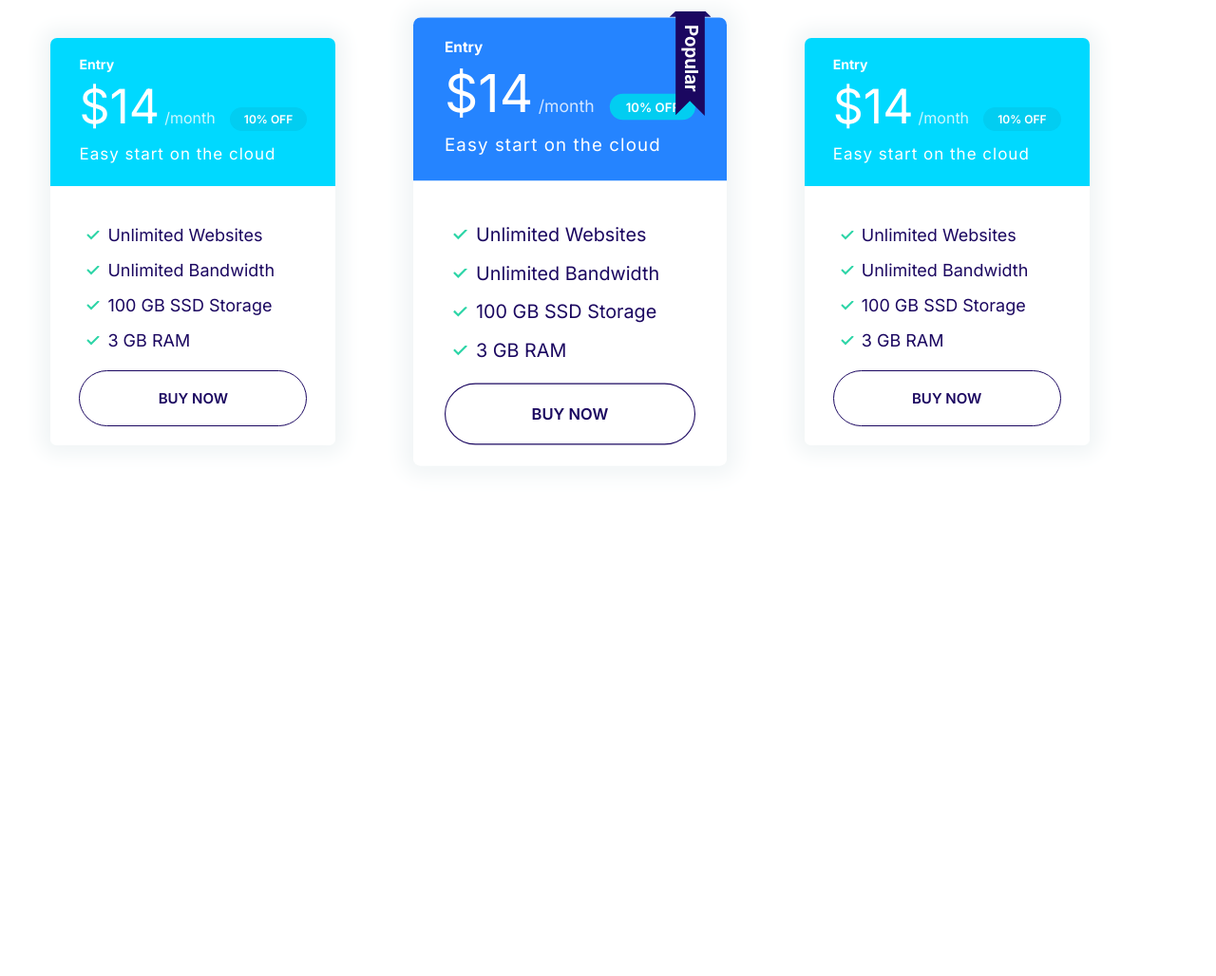
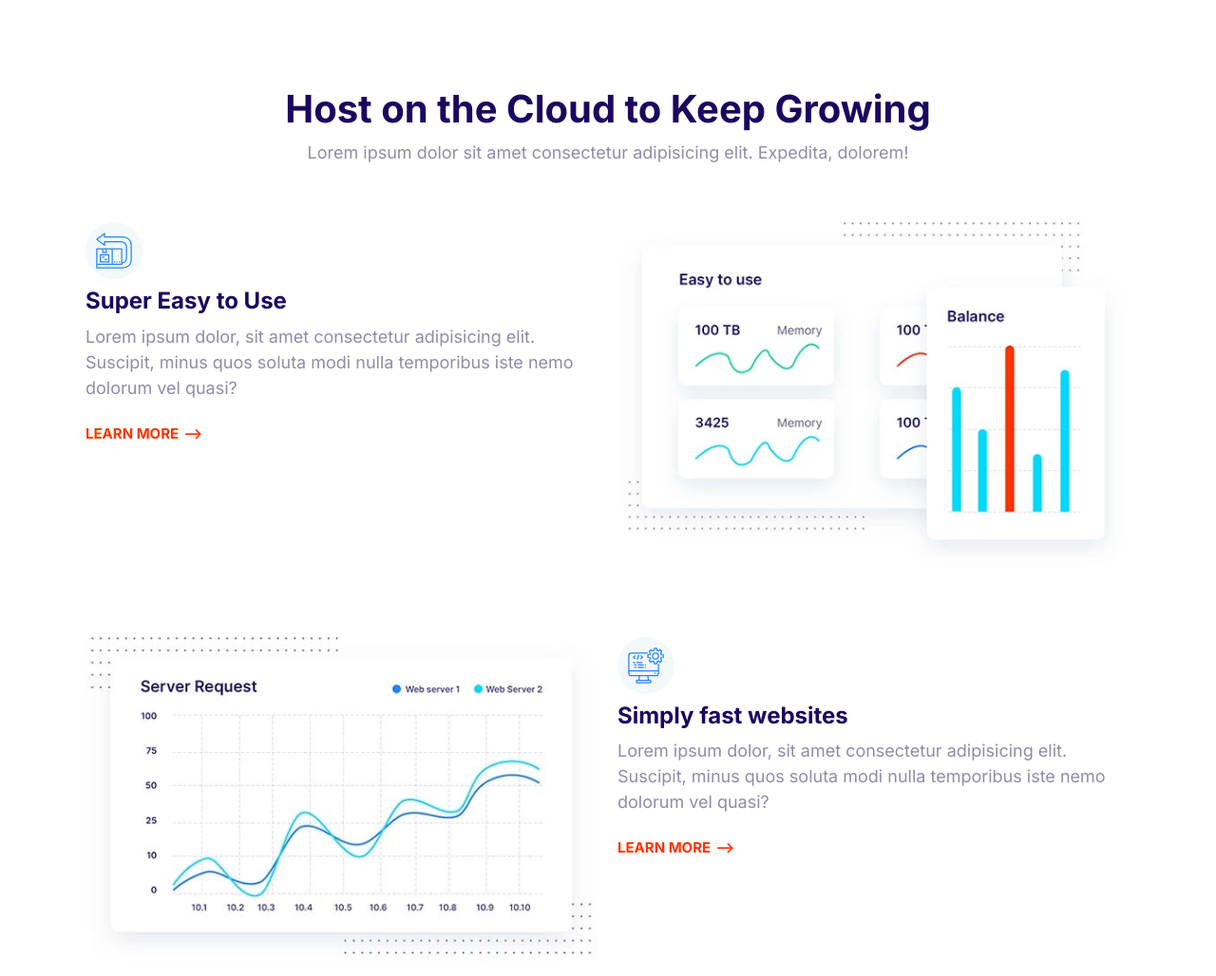
Before and after one commit to erutuzz/First-font-end-exercise-from-Mosh, a plain HTML site: page index.html in a window 1280 px wide. Shown: the top 1028 px of the page at 95% size. Before the commit the page ends 800 px from the top, so only its background shows below. Drawn offline with Linux system fonts and the light colour scheme.

Commit message:
Build the feature block

```diff
--- a/css/style.css
+++ b/css/style.css
@@ -635,3 +635,24 @@ a {
   max-width: 500px;
   margin: 0 auto;
 }
+
+/* feacture block */
+.block-feacture {
+  margin: 6rem auto;
+  gap: 4rem 2rem;
+}
+
+.feature__content > h3 {
+  margin: 1rem 0;
+}
+.feature__content > p {
+  margin-bottom: 2rem;
+}
+.feature__fig {
+  width: 100%;
+}
+@media screen and (min-width: 768px) {
+  .block-feacture:nth-of-type(even) .feature__content {
+    order: 2;
+  }
+}
--- a/index.html
+++ b/index.html
@@ -15,62 +15,112 @@
     />
   </head>
   <body>
-    <section class="grid block-plan container grid--1x3">
-      <div class="card card--secondary">
-        <header class="card__header">
-          <h3 class="plan__name">Entry</h3>
-          <span class="plan__billing-price">$14</span>
-          <span class="plan__billing-cycle">/month</span>
-          <span class="badger badger--secondary badger--small">10% OFF</span>
-          <span class="plan__description">Easy start on the cloud</span>
-        </header>
-        <div class="card__body">
-          <ul class="list list--tick">
-            <li class="list__item">Unlimited Websites</li>
-            <li class="list__item">Unlimited Bandwidth</li>
-            <li class="list__item">100 GB SSD Storage</li>
-            <li class="list__item">3 GB RAM</li>
-          </ul>
-          <button class="btn btn--outline btn--block">BUY NOW</button>
+    <section class="block container">
+      <header class="block__header">
+        <h2>Host on the Cloud to Keep Growing</h2>
+        <p>
+          Lorem ipsum dolor sit amet consectetur adipisicing elit. Expedita,
+          dolorem!
+        </p>
+      </header>
+      <article class="container grid grid--1x2 block-feacture">
+        <div class="feature__content">
+          <span class="icon-container">
+            <svg class="icon icon--primary">
+              <use xlink:href="images/sprite.svg#easy"></use>
+            </svg>
+          </span>
+          <h3 class="feature__heading">Super Easy to Use</h3>
+          <p>
+            Lorem ipsum dolor, sit amet consectetur adipisicing elit. Suscipit,
+            minus quos soluta modi nulla temporibus iste nemo dolorum vel quasi?
+          </p>
+          <a href="#" class="link-arrow">LEARN MORE</a>
         </div>
-      </div>
-      <div class="card card--primary card--popular">
-        <header class="card__header">
-          <h3 class="plan__name">Entry</h3>
-          <span class="plan__billing-price">$14</span>
-          <span class="plan__billing-cycle">/month</span>
-          <span class="badger badger--secondary badger--small">10% OFF</span>
-          <span class="plan__description">Easy start on the cloud</span>
-        </header>
-        <div class="card__body">
-          <ul class="list list--tick">
-            <li class="list__item">Unlimited Websites</li>
-            <li class="list__item">Unlimited Bandwidth</li>
-            <li class="list__item">100 GB SSD Storage</li>
-            <li class="list__item">3 GB RAM</li>
-          </ul>
-          <button class="btn btn--outline btn--block">BUY NOW</button>
+        <picture>
+          <source
+            type="image/webp"
+            srcset="images/easy@1x.webp 1x, images/easy@2x.webp 2x" />
+          <source
+            type="image/png"
+            srcset="images/easy@1x.png 1x, images/easy@2x.png 2x" />
+          <img class="feature__fig" src="images/easy.jpg" alt=""
+        /></picture>
+      </article>
+      <article class="container grid grid--1x2 block-feacture">
+        <div class="feature__content">
+          <span class="icon-container">
+            <svg class="icon icon--primary">
+              <use xlink:href="images/sprite.svg#computer"></use>
+            </svg>
+          </span>
+          <h3 class="feature__heading">Simply fast websites</h3>
+          <p>
+            Lorem ipsum dolor, sit amet consectetur adipisicing elit. Suscipit,
+            minus quos soluta modi nulla temporibus iste nemo dolorum vel quasi?
+          </p>
+          <a href="#" class="link-arrow">LEARN MORE</a>
         </div>
-      </div>
-      <div class="card card--secondary">
-        <header class="card__header">
-          <h3 class="plan__name">Entry</h3>
-          <span class="plan__billing-price">$14</span>
-          <span class="plan__billing-cycle">/month</span>
-          <span class="badger badger--secondary badger--small">10% OFF</span>
-          <span class="plan__description">Easy start on the cloud</span>
-        </header>
-        <div class="card__body">
-          <ul class="list list--tick">
-            <li class="list__item">Unlimited Websites</li>
-            <li class="list__item">Unlimited Bandwidth</li>
-            <li class="list__item">100 GB SSD Storage</li>
-            <li class="list__item">3 GB RAM</li>
-          </ul>
-          <button class="btn btn--outline btn--block">BUY NOW</button>
+        <picture>
+          <source
+            type="image/webp"
+            srcset="images/fast@1x.webp 1x, images/fast@2x.webp 2x" />
+          <source
+            type="image/png"
+            srcset="images/fast@1x.png 1x, images/fast@2x.png 2x" />
+          <img class="feature__fig" src="images/fast.jpg" alt=""
+        /></picture>
+      </article>
+      <article class="container grid grid--1x2 block-feacture">
+        <div class="feature__content">
+          <span class="icon-container">
+            <svg class="icon icon--primary">
+              <use xlink:href="images/sprite.svg#wordpress"></use>
+            </svg>
+          </span>
+          <h3 class="feature__heading">WordPress made easy</h3>
+          <p>
+            Lorem ipsum dolor, sit amet consectetur adipisicing elit. Suscipit,
+            minus quos soluta modi nulla temporibus iste nemo dolorum vel quasi?
+          </p>
+          <a href="#" class="link-arrow">LEARN MORE</a>
         </div>
-      </div>
+        <picture>
+          <source
+            type="image/webp"
+            srcset="images/wordpress@1x.webp 1x, images/wordpress@2x.webp 2x" />
+          <source
+            type="image/png"
+            srcset="images/wordpress@1x.png 1x, images/wordpress@2x.png 2x" />
+          <img class="feature__fig" src="images/wordpress.jpg" alt=""
+        /></picture>
+      </article>
+      <article class="container grid grid--1x2 block-feacture">
+        <div class="feature__content">
+          <span class="icon-container">
+            <svg class="icon icon--primary">
+              <use xlink:href="images/sprite.svg#clock"></use>
+            </svg>
+          </span>
+          <h3 class="feature__heading">24/7 Expert Support</h3>
+          <p>
+            Lorem ipsum dolor, sit amet consectetur adipisicing elit. Suscipit,
+            minus quos soluta modi nulla temporibus iste nemo dolorum vel quasi?
+          </p>
+          <a href="#" class="link-arrow">LEARN MORE</a>
+        </div>
+        <picture>
+          <source
+            type="image/webp"
+            srcset="images/support@1x.webp 1x, images/support@2x.webp 2x" />
+          <source
+            type="image/png"
+            srcset="images/support@1x.png 1x, images/support@2x.png 2x" />
+          <img class="feature__fig" src="images/support.jpg" alt=""
+        /></picture>
+      </article>
     </section>
+
     <script src="js/main.js"></script>
   </body>
 </html>
```
Also changed, not shown: components/feature-block.html (added, +105 -0 lines), images/easy.jpg (added), images/easy@1x.png (added), images/easy@1x.webp (added), images/easy@2x.png (added), images/easy@2x.webp (added), images/fast@1x.webp (added), images/fast@2x.webp (added), images/support@1x.webp (added), images/support@2x.webp (added), images/wordpress@1x.webp (added), images/wordpress@2x.webp (added).
